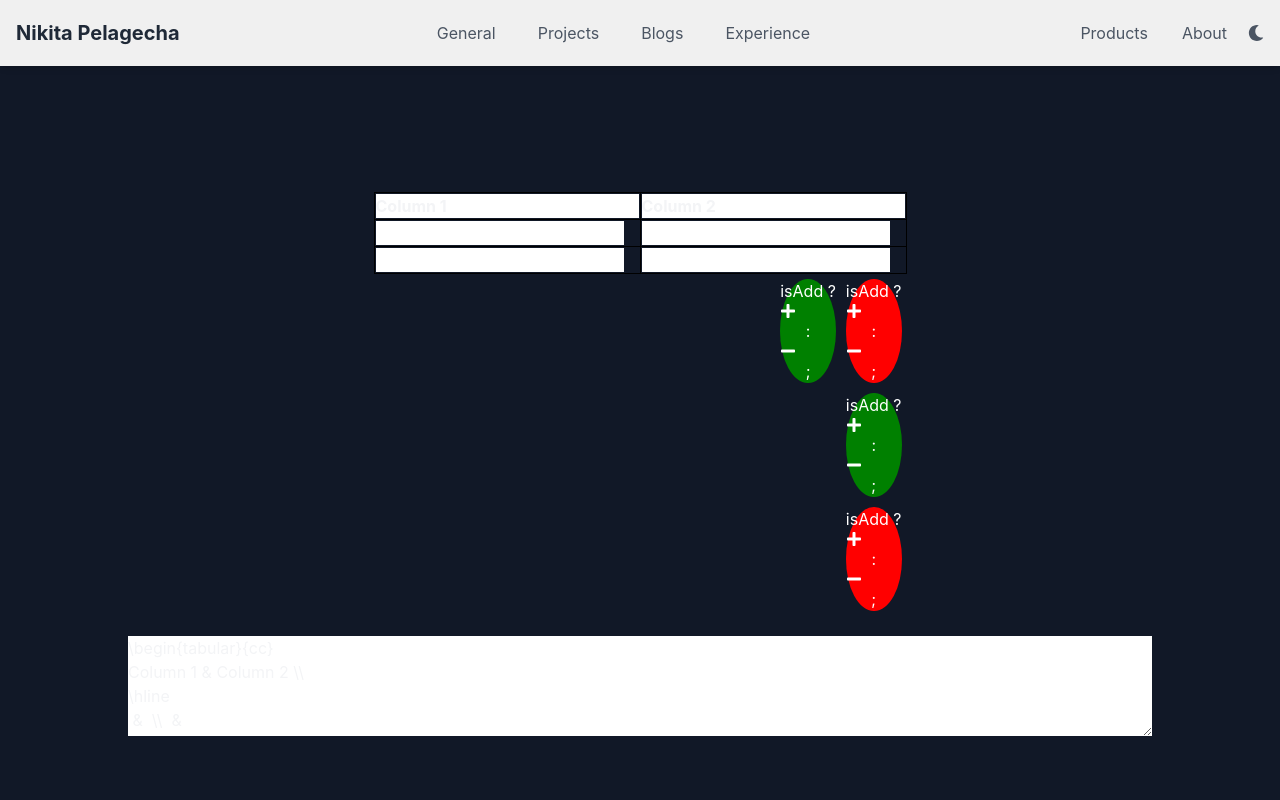
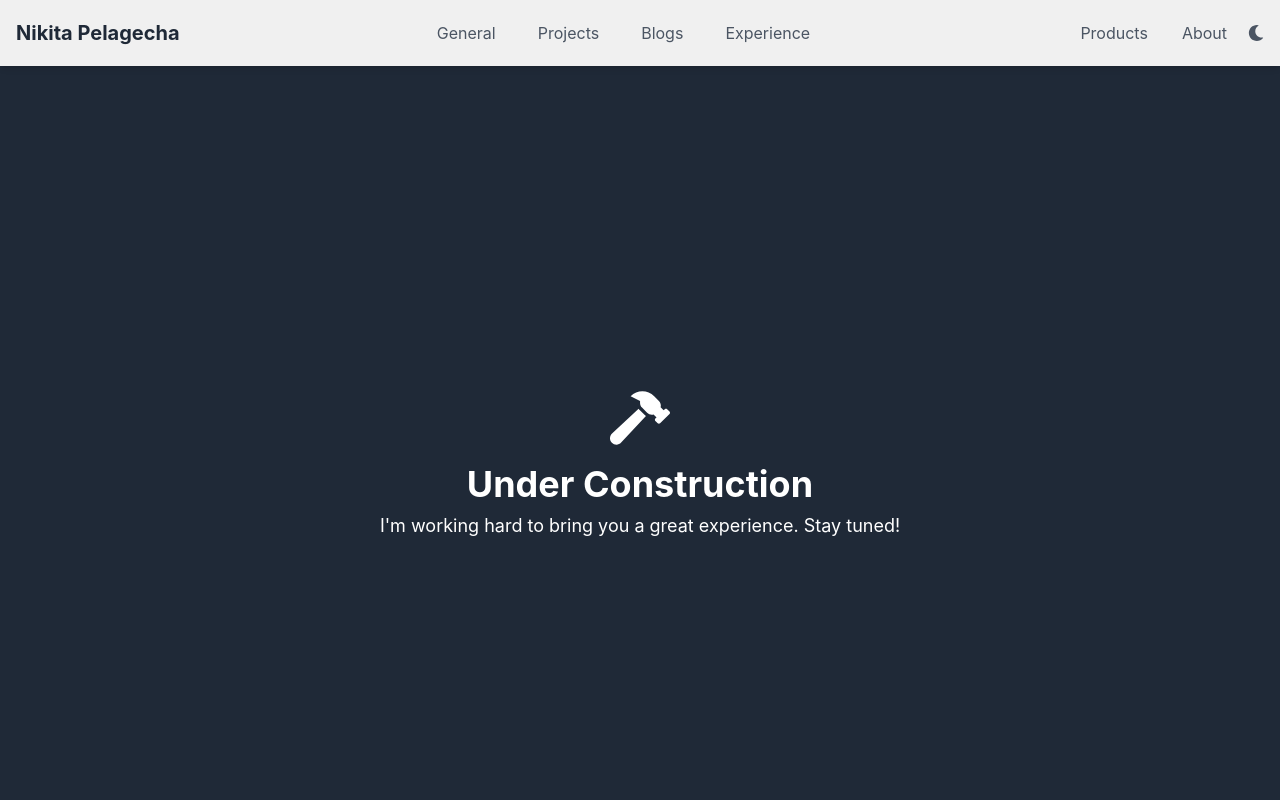
Before and after one commit to pelagecha/website, a Next.js app: page /pages/tableToLatex in a window 1280 px wide. Shown: the top 800 px of the page. Built offline with nearby package versions, Linux system fonts and the light colour scheme.

Commit message:
changing projects slug

```diff
--- a/app/pages/tableToLatex/page.tsx
+++ b/app/pages/tableToLatex/page.tsx
@@ -1,248 +1,270 @@
 "use client";
 
-import React, { useState } from "react";
-import { useTable, Column } from "react-table";
-import { FaPlus, FaMinus } from "react-icons/fa";
+import { NextPage } from "next";
+import { FaHammer } from "react-icons/fa";
 
-interface Data {
-    [key: string]: string;
-}
-
-const EditableTable: React.FC = () => {
-    const [data, setData] = useState<Data[]>([
-        { col1: "", col2: "" },
-        { col1: "", col2: "" },
-    ]);
-
-    const [columns, setColumns] = useState<Column<Data>[]>([
-        { Header: "Column 1", accessor: "col1" },
-        { Header: "Column 2", accessor: "col2" },
-    ]);
-
-    /**
-     * Button to add/remove rows/columns to the table.
-     */
-    const resizeButton = (isRow: boolean, isAdd: boolean) => {
-        let action;
-        if (isRow) {
-            action = isAdd ? addRow : removeRow;
-        } else {
-            action = isAdd ? addColumn : removeColumn;
-        }
-        const backgroundColor = isAdd ? "green" : "red";
-        return (
-            <button
-                onClick={action}
-                style={{
-                    backgroundColor: backgroundColor,
-                    borderRadius: "50%",
-                    color: "white",
-                    border: "none",
-                    margin: "5px",
-                }}
-            >
-                isAdd ? <FaPlus /> : <FaMinus />;
-            </button>
-        );
-    };
-
-    /**
-     * Adds a row to the table.
-     */
-    const addRow = () => {
-        setData([...data, { col1: "", col2: "" }]);
-    };
-
-    /**
-     * Removes the bottom row from the table.
-     */
-    const removeRow = () => {
-        setData(data.slice(0, -1));
-    };
-
-    /**
-     * Add a column to the table.
-     */
-    const addColumn = () => {
-        const newCol = `col${columns.length + 1}`;
-        setColumns([
-            ...columns,
-            { Header: `Column ${columns.length + 1}`, accessor: newCol },
-        ]);
-        setData(data.map((row) => ({ ...row, [newCol]: "" })));
-    };
-
-    /**
-     * Remove a column from the table.
-     */
-    const removeColumn = () => {
-        if (columns.length > 1) {
-            const newColumns = columns.slice(0, -1);
-            setColumns(newColumns);
-            setData(
-                data.map((row) => {
-                    const newRow = { ...row };
-                    delete newRow[`col${columns.length}`];
-                    return newRow;
-                })
-            );
-        }
-    };
-
-    /**
-     * Rename a column header.
-     */
-    const renameColumn = (index: number, newName: string) => {
-        setColumns(
-            columns.map((col, i) =>
-                i === index ? { ...col, Header: newName } : col
-            )
-        );
-    };
-
-    /**
-     * Swap two columns.
-     */
-    const swapColumns = (index1: number, index2: number) => {
-        const newColumns = [...columns];
-        [newColumns[index1], newColumns[index2]] = [
-            newColumns[index2],
-            newColumns[index1],
-        ];
-        setColumns(newColumns);
-        setData(
-            data.map((row) => {
-                const newRow = { ...row };
-                [newRow[`col${index1 + 1}`], newRow[`col${index2 + 1}`]] = [
-                    newRow[`col${index2 + 1}`],
-                    newRow[`col${index1 + 1}`],
-                ];
-                return newRow;
-            })
-        );
-    };
-
-    /**
-     * Render LaTeX formula for the table.
-     */
-    const renderLatex = () => {
-        const headers = columns.map((col) => col.Header).join(" & ");
-        const rowsData = data
-            .map((row) => columns.map((col) => row[col.accessor]).join(" & "))
-            .join(" \\\\ ");
-        return `\\begin{tabular}{${"c".repeat(
-            columns.length
-        )}}\n${headers} \\\\\n\\hline\n${rowsData}\n\\end{tabular}`;
-    };
-
-    const updateCell = (rowIndex: number, columnId: string, value: string) => {
-        setData((oldData) =>
-            oldData.map((row, index) => {
-                if (index === rowIndex) {
-                    return {
-                        ...row,
-                        [columnId]: value,
-                    };
-                }
-                return row;
-            })
-        );
-    };
-
-    const { getTableProps, getTableBodyProps, headerGroups, rows, prepareRow } =
-        useTable({
-            columns,
-            data,
-        });
-
+const SplashWindow: NextPage = () => {
     return (
-        <div
-            style={{
-                display: "flex",
-                justifyContent: "center",
-                alignItems: "center",
-                height: "100vh",
-                flexDirection: "column",
-            }}
-        >
-            <div style={{ position: "relative" }}>
-                <table
-                    {...getTableProps()}
-                    style={{ border: "solid 1px black" }}
-                >
-                    <thead>
-                        {headerGroups.map((headerGroup) => (
-                            <tr {...headerGroup.getHeaderGroupProps()}>
-                                {headerGroup.headers.map((column, index) => (
-                                    <th
-                                        {...column.getHeaderProps()}
-                                        style={{ border: "solid 1px black" }}
-                                    >
-                                        <input
-                                            value={column.Header}
-                                            onChange={(e) =>
-                                                renameColumn(
-                                                    index,
-                                                    e.target.value
-                                                )
-                                            }
-                                        />
-                                    </th>
-                                ))}
-                            </tr>
-                        ))}
-                    </thead>
-                    <tbody {...getTableBodyProps()}>
-                        {rows.map((row) => {
-                            prepareRow(row);
-                            return (
-                                <tr {...row.getRowProps()}>
-                                    {row.cells.map((cell) => (
-                                        <td
-                                            {...cell.getCellProps()}
-                                            style={{
-                                                border: "solid 1px black",
-                                            }}
-                                        >
-                                            <input
-                                                value={cell.value}
-                                                onChange={(e) =>
-                                                    updateCell(
-                                                        row.index,
-                                                        cell.column.id,
-                                                        e.target.value
-                                                    )
-                                                }
-                                            />
-                                        </td>
-                                    ))}
-                                </tr>
-                            );
-                        })}
-                    </tbody>
-                </table>
-                <div style={{ display: "flex", justifyContent: "flex-end" }}>
-                    {resizeButton(true, true)}
-                    {resizeButton(true, false)}
-                </div>
-                <div
-                    style={{
-                        display: "flex",
-                        flexDirection: "column",
-                        alignItems: "flex-end",
-                    }}
-                >
-                    {resizeButton(false, true)}
-                    {resizeButton(false, false)}
-                </div>
+        <div className="flex items-center justify-center h-screen bg-gray-800 bg-dark:bg-gray-900 text-white text-dark:text-gray-300">
+            <div className="text-center">
+                <FaHammer className="mx-auto text-6xl mb-4" />
+                <h1 className="text-4xl font-bold">Under Construction</h1>
+                <p className="mt-2 text-lg">
+                    I'm working hard to bring you a great experience. Stay
+                    tuned!
+                </p>
             </div>
-            <textarea
-                readOnly
-                value={renderLatex()}
-                style={{ marginTop: "20px", width: "80%", height: "100px" }}
-            />
         </div>
     );
 };
 
-export default EditableTable;
+export default SplashWindow;
+
+// "use client";
+
+// import React, { useState } from "react";
+// import { useTable, Column } from "react-table";
+// import { FaPlus, FaMinus } from "react-icons/fa";
+
+// interface Data {
+//     [key: string]: string;
+// }
+
+// const EditableTable: React.FC = () => {
+//     const [data, setData] = useState<Data[]>([
+//         { col1: "", col2: "" },
+//         { col1: "", col2: "" },
+//     ]);
+
+//     const [columns, setColumns] = useState<Column<Data>[]>([
+//         { Header: "Column 1", accessor: "col1" },
+//         { Header: "Column 2", accessor: "col2" },
+//     ]);
+
+//     /**
+//      * Button to add/remove rows/columns to the table.
+//      */
+//     const resizeButton = (isRow: boolean, isAdd: boolean) => {
+//         let action;
+//         if (isRow) {
+//             action = isAdd ? addRow : removeRow;
+//         } else {
+//             action = isAdd ? addColumn : removeColumn;
+//         }
+//         const backgroundColor = isAdd ? "green" : "red";
+//         return (
+//             <button
+//                 onClick={action}
+//                 style={{
+//                     backgroundColor: backgroundColor,
+//                     borderRadius: "50%",
+//                     color: "white",
+//                     border: "none",
+//                     margin: "5px",
+//                 }}
+//             >
+//                 isAdd ? <FaPlus /> : <FaMinus />;
+//             </button>
+//         );
+//     };
+
+//     /**
+//      * Adds a row to the table.
+//      */
+//     const addRow = () => {
+//         setData([...data, { col1: "", col2: "" }]);
+//     };
+
+//     /**
+//      * Removes the bottom row from the table.
+//      */
+//     const removeRow = () => {
+//         setData(data.slice(0, -1));
+//     };
+
+//     /**
+//      * Add a column to the table.
+//      */
+//     const addColumn = () => {
+//         const newCol = `col${columns.length + 1}`;
+//         setColumns([
+//             ...columns,
+//             { Header: `Column ${columns.length + 1}`, accessor: newCol },
+//         ]);
+//         setData(data.map((row) => ({ ...row, [newCol]: "" })));
+//     };
+
+//     /**
+//      * Remove a column from the table.
+//      */
+//     const removeColumn = () => {
+//         if (columns.length > 1) {
+//             const newColumns = columns.slice(0, -1);
+//             setColumns(newColumns);
+//             setData(
+//                 data.map((row) => {
+//                     const newRow = { ...row };
+//                     delete newRow[`col${columns.length}`];
+//                     return newRow;
+//                 })
+//             );
+//         }
+//     };
+
+//     /**
+//      * Rename a column header.
+//      */
+//     const renameColumn = (index: number, newName: string) => {
+//         setColumns(
+//             columns.map((col, i) =>
+//                 i === index ? { ...col, Header: newName } : col
+//             )
+//         );
+//     };
+
+//     /**
+//      * Swap two columns.
+//      */
+//     const swapColumns = (index1: number, index2: number) => {
+//         const newColumns = [...columns];
+//         [newColumns[index1], newColumns[index2]] = [
+//             newColumns[index2],
+//             newColumns[index1],
+//         ];
+//         setColumns(newColumns);
+//         setData(
+//             data.map((row) => {
+//                 const newRow = { ...row };
+//                 [newRow[`col${index1 + 1}`], newRow[`col${index2 + 1}`]] = [
+//                     newRow[`col${index2 + 1}`],
+//                     newRow[`col${index1 + 1}`],
+//                 ];
+//                 return newRow;
+//             })
+//         );
+//     };
+
+//     /**
+//      * Render LaTeX formula for the table.
+//      */
+//     const renderLatex = () => {
+//         const headers = columns.map((col) => col.Header).join(" & ");
+//         const rowsData = data
+//             .map((row) => columns.map((col) => row[col.accessor]).join(" & "))
+//             .join(" \\\\ ");
+//         return `\\begin{tabular}{${"c".repeat(
+//             columns.length
+//         )}}\n${headers} \\\\\n\\hline\n${rowsData}\n\\end{tabular}`;
+//     };
+
+//     const updateCell = (rowIndex: number, columnId: string, value: string) => {
+//         setData((oldData) =>
+//             oldData.map((row, index) => {
+//                 if (index === rowIndex) {
+//                     return {
+//                         ...row,
+//                         [columnId]: value,
+//                     };
+//                 }
+//                 return row;
+//             })
+//         );
+//     };
+
+//     const { getTableProps, getTableBodyProps, headerGroups, rows, prepareRow } =
+//         useTable({
+//             columns,
+//             data,
+//         });
+
+//     return (
+//         <div
+//             style={{
+//                 display: "flex",
+//                 justifyContent: "center",
+//                 alignItems: "center",
+//                 height: "100vh",
+//                 flexDirection: "column",
+//             }}
+//         >
+//             <div style={{ position: "relative" }}>
+//                 <table
+//                     {...getTableProps()}
+//                     style={{ border: "solid 1px black" }}
+//                 >
+//                     <thead>
+//                         {headerGroups.map((headerGroup) => (
+//                             <tr {...headerGroup.getHeaderGroupProps()}>
+//                                 {headerGroup.headers.map((column, index) => (
+//                                     <th
+//                                         {...column.getHeaderProps()}
+//                                         style={{ border: "solid 1px black" }}
+//                                     >
+//                                         <input
+//                                             value={column.Header}
+//                                             onChange={(e) =>
+//                                                 renameColumn(
+//                                                     index,
+//                                                     e.target.value
+//                                                 )
+//                                             }
+//                                         />
+//                                     </th>
+//                                 ))}
+//                             </tr>
+//                         ))}
+//                     </thead>
+//                     <tbody {...getTableBodyProps()}>
+//                         {rows.map((row) => {
+//                             prepareRow(row);
+//                             return (
+//                                 <tr {...row.getRowProps()}>
+//                                     {row.cells.map((cell) => (
+//                                         <td
+//                                             {...cell.getCellProps()}
+//                                             style={{
+//                                                 border: "solid 1px black",
+//                                             }}
+//                                         >
+//                                             <input
+//                                                 value={cell.value}
+//                                                 onChange={(e) =>
+//                                                     updateCell(
+//                                                         row.index,
+//                                                         cell.column.id,
+//                                                         e.target.value
+//                                                     )
+//                                                 }
+//                                             />
+//                                         </td>
+//                                     ))}
+//                                 </tr>
+//                             );
+//                         })}
+//                     </tbody>
+//                 </table>
+//                 <div style={{ display: "flex", justifyContent: "flex-end" }}>
+//                     {resizeButton(true, true)}
+//                     {resizeButton(true, false)}
+//                 </div>
+//                 <div
+//                     style={{
+//                         display: "flex",
+//                         flexDirection: "column",
+//                         alignItems: "flex-end",
+//                     }}
+//                 >
+//                     {resizeButton(false, true)}
+//                     {resizeButton(false, false)}
+//                 </div>
+//             </div>
+//             <textarea
+//                 readOnly
+//                 value={renderLatex()}
+//                 style={{ marginTop: "20px", width: "80%", height: "100px" }}
+//             />
+//         </div>
+//     );
+// };
+
+// export default EditableTable;
```
Also changed, not shown: app/components/Extensions.tsx (added, +28 -0 lines), app/pages/products/page.tsx (+1 -45 lines), app/pages/projects/[slug]/page.tsx (+64 -27 lines).
